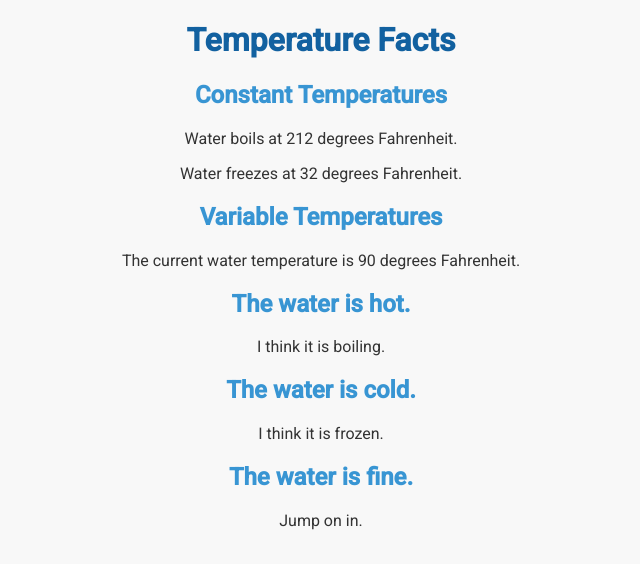
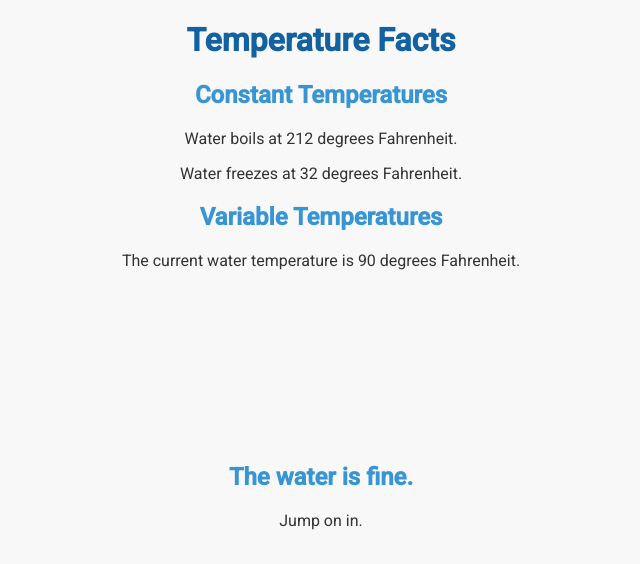
Before and after one commit to OfficialAnjaW/m10-hw10-weigelt-anja, a plain HTML site: page index.html in a window 1280 px wide. Shown: the whole page, without its empty margins (319-959 px from the left). Drawn offline with Linux system fonts and the light colour scheme.

Commit message:
Add if/else statement for changing temperatures

```diff
--- a/main.js
+++ b/main.js
@@ -31,9 +31,9 @@ addFreezing();
 
 // Arrow Function 3
 
-let waterTemp = document.getElementById('water-temp');
+const waterTemp = document.getElementById('water-temp');
 
-let addWater = () => {
+const addWater = () => {
   let waterText = document.createTextNode('90');
   waterTemp.appendChild(waterText);
 }
@@ -45,17 +45,44 @@ const boilingSection = document.getElementById('boiling');
 const frozenSection = document.getElementById('frozen');
 const goodSection = document.getElementById('good-temp');
 
+const hotTemp = 212;
+const coldTemp = 32;
+let currentTemp = 90;
+
+if (currentTemp > hotTemp) {
   setTimeout(() => {
     boilingSection.classList.remove('hide');
     boilingSection.classList.add('show');
   }, 3000);
-
+}
+else {
+  if (currentTemp < coldTemp) {
     setTimeout(() => {
       frozenSection.classList.remove('hide');
       frozenSection.classList.add('show');
     }, 3000);
-
+  }
+  else {
     setTimeout(() => {
       goodSection.classList.remove('hide');
       goodSection.classList.add('show');
     }, 3000);
+  }
+}
+
+// Basic Setup
+
+// setTimeout(() => {
+//   boilingSection.classList.remove('hide');
+//   boilingSection.classList.add('show');
+// }, 3000);
+
+// setTimeout(() => {
+//   frozenSection.classList.remove('hide');
+//   frozenSection.classList.add('show');
+// }, 3000);
+
+// setTimeout(() => {
+//   goodSection.classList.remove('hide');
+//   goodSection.classList.add('show');
+// }, 3000);
```
Also changed, not shown: index.html (line endings or trailing spaces). Lines whose indentation alone changed are shown as unchanged.
